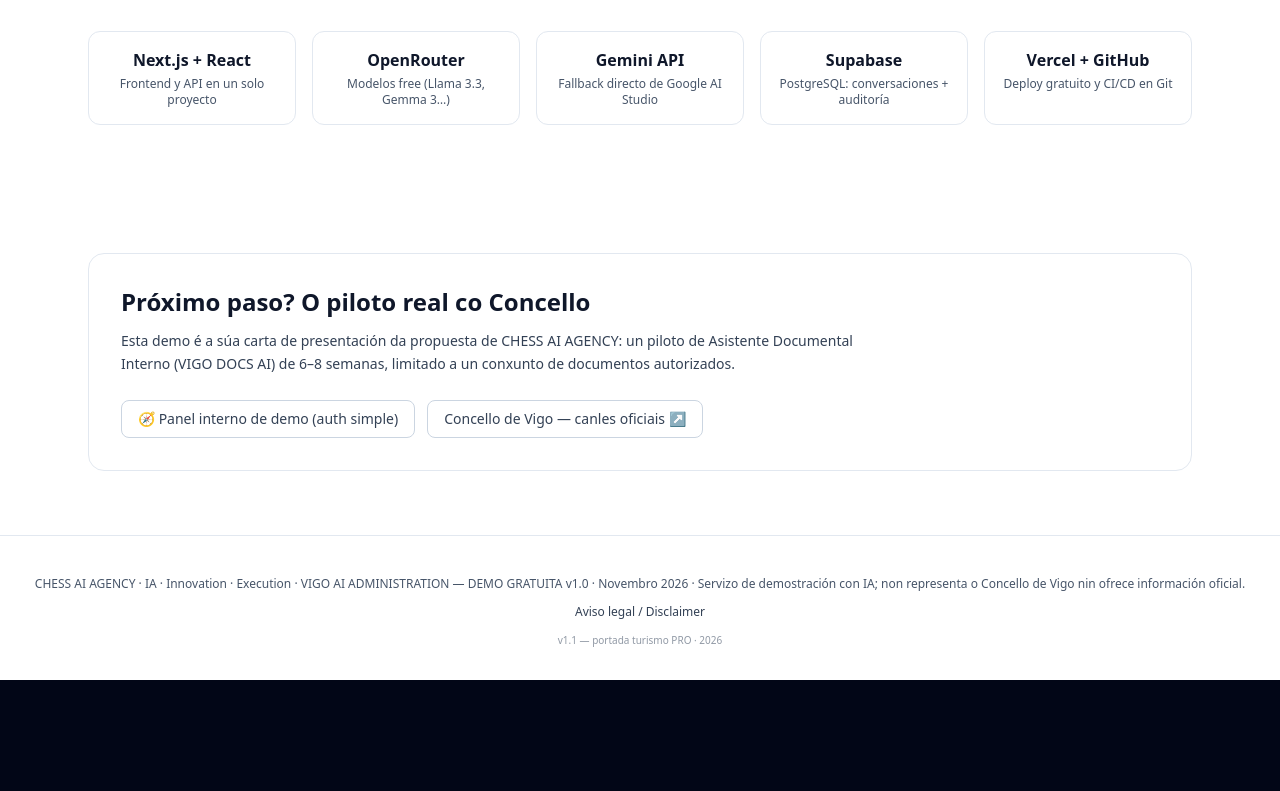
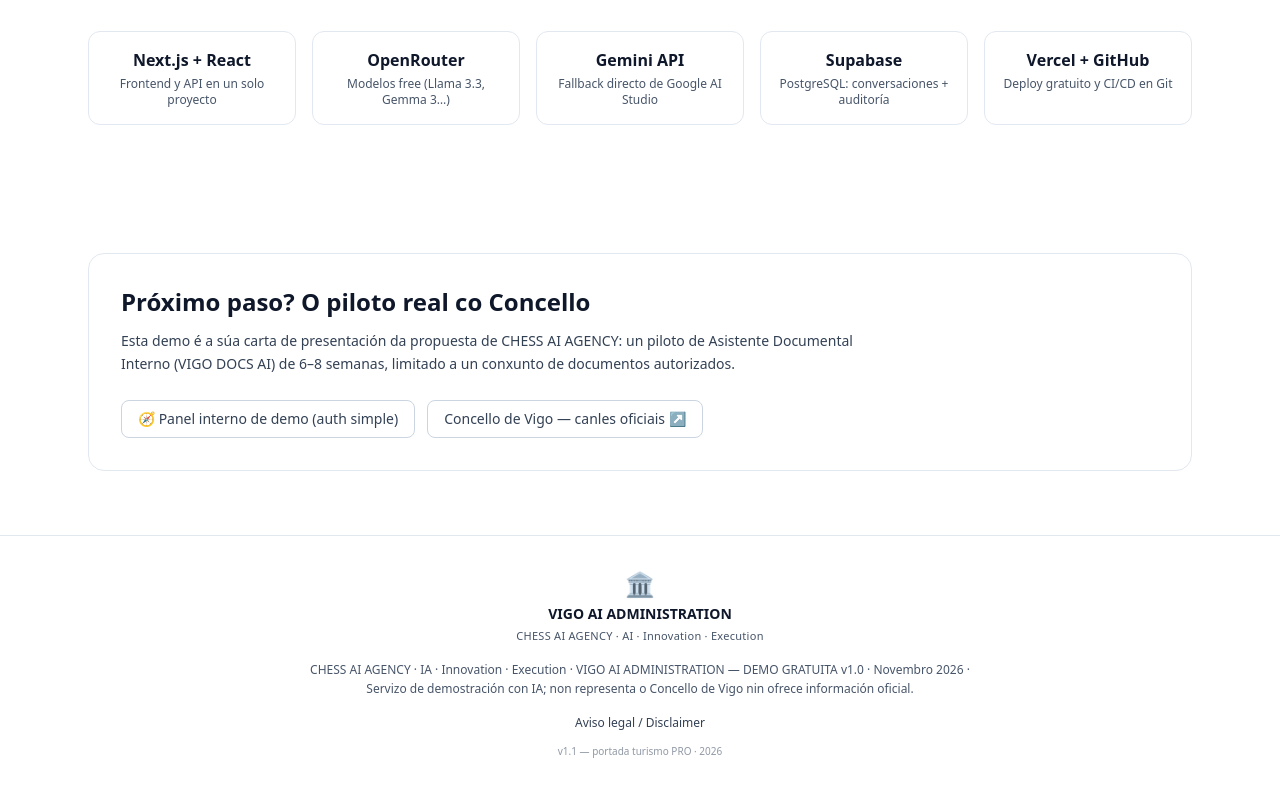
Before and after one commit to ajedrezpremium/vigoaiadmin, a Next.js app: page / in a window 1280 px wide. Shown: the part 2216-3007 px from the top of the page. Before the commit the page ends 2896 px from the top, so only its background shows below. Built offline with nearby package versions, Linux system fonts and the light colour scheme.

Commit message:
feat: footer con logo + nombre + lema + disclaimer + aviso legal + version

```diff
--- a/app/page.tsx
+++ b/app/page.tsx
@@ -214,8 +214,16 @@ export default function Home() {
       <footer
         className={`relative border-t py-8 text-center text-xs ${isDark ? "border-slate-800" : "border-slate-200"} ${mutedCls}`}
       >
-        <p className="mt-2">{t.landingFooter}</p>
-        <p className="mt-3">
+        {/* Logo + nombre + lema */}
+        <div className="mb-4 flex flex-col items-center gap-1">
+          <span className="text-2xl">🏛️</span>
+          <p className={`text-sm font-bold ${headingCls}`}>VIGO AI ADMINISTRATION</p>
+          <p className="text-[11px] font-medium tracking-wide">CHESS AI AGENCY · AI · Innovation · Execution</p>
+        </div>
+        {/* Disclaimer */}
+        <p className="mx-auto max-w-2xl leading-relaxed">{t.landingFooter}</p>
+        {/* Cierre + aviso legal + versión */}
+        <p className="mt-4">
           <a href="/aviso-legal" className={linkCls}>
             Aviso legal / Disclaimer
           </a>
```
